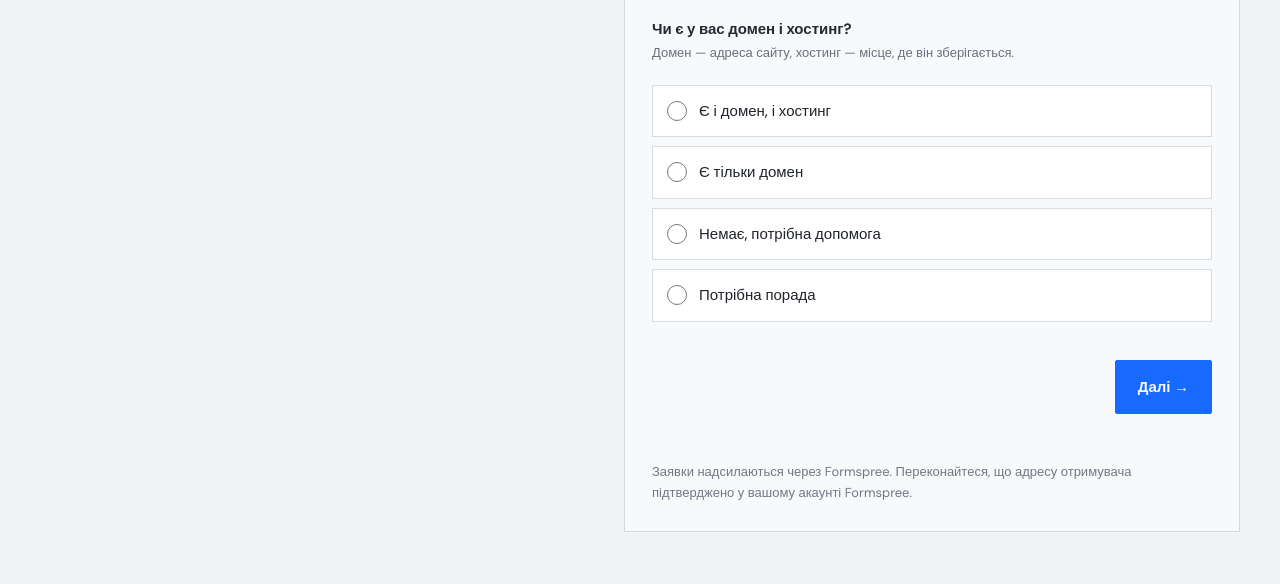
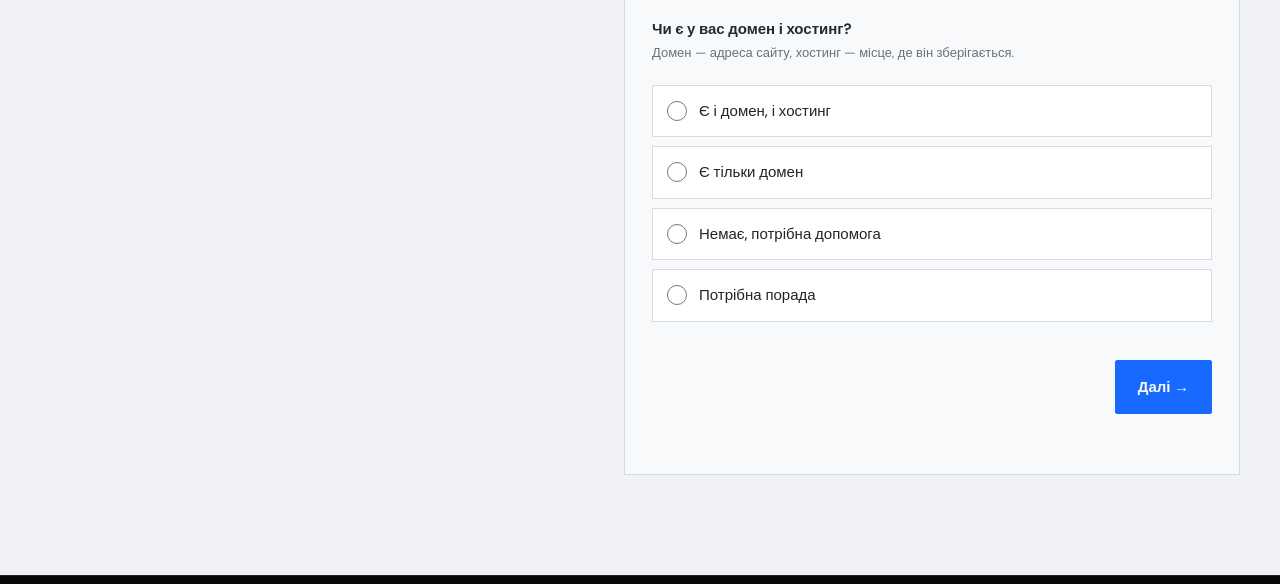
Before and after one commit to aividio888-ai/Forma.Webs, a plain HTML site: page index.html in a window 1280 px wide. Shown: the part 5571-6155 px from the top of the page. Drawn offline with Linux system fonts and the light colour scheme.

Commit message:
Add files via upload

```diff
--- a/index.html
+++ b/index.html
@@ -131,7 +131,7 @@
           <p data-i18n="briefText">Кілька відповідей допоможуть зрозуміти ваш бізнес і підготувати точну розмову — без довгого вступу.</p>
           <ul class="brief-points"><li data-i18n="briefPoint1">Оцінка формату й необхідних функцій</li><li data-i18n="briefPoint2">Питання по інтеграціях і контенту</li><li data-i18n="briefPoint3">Наступний крок і строк відповіді узгодимо напряму</li></ul>
         </div>
-        <form class="brief-form" action="https://formspree.io/f/xjyyvbko" method="POST" enctype="multipart/form-data" data-brief-form>
+        <form class="brief-form" action="https://formspree.io/f/xjyyybko" method="POST" enctype="multipart/form-data" data-brief-form>
           <div class="brief-progress" aria-live="polite">
             <span class="brief-progress-count" data-step-count>01 / 04</span>
             <span class="brief-progress-label" data-step-label data-i18n="formStep1Label">Сайт</span>
@@ -233,7 +233,6 @@
             <button class="button button-submit" type="submit" data-i18n="formSubmit" hidden>Надіслати заявку <span aria-hidden="true">↗</span></button>
           </div>
           <p class="form-message" aria-live="polite"></p>
-          <p class="form-disclaimer" data-i18n="formDisclaimer">Надсилання заявки стане доступним після налаштування адреси отримувача та підключення захищеного обробника форми.</p>
         </form>
       </div>
     </section>
--- a/script.js
+++ b/script.js
@@ -32,7 +32,6 @@ const briefTranslations = {
     formBudgetHint: "Можна приблизно або діапазоном. Це допоможе запропонувати рішення, яке вам підійде.",
     formExtra: "Чи є ще щось, про що ми не спитали?", formConsent: "Я погоджуюсь на обробку персональних даних для відповіді на мій запит.",
     formBack: "← Назад", formNext: "Далі →", formSubmit: "Надіслати бриф ↗",
-    formDisclaimer: "Заявки надсилаються через Formspree. Переконайтеся, що адресу отримувача підтверджено у вашому акаунті Formspree.",
     formInvalid: "Перевірте обов’язкові поля, будь ласка.", formEndpointMissing: "Надсилання ще не налаштоване. Заявку не надіслано — підключимо отримувача, коли ви надасте адресу.",
     formSendSuccess: "Заявку надіслано. Дякуємо! Ми зв’яжемося з вами.", formSendError: "Не вдалося надіслати заявку. Спробуйте ще раз або напишіть нам напряму."
   },
@@ -69,7 +68,6 @@ const briefTranslations = {
     formBudgetHint: "An estimate or range is fine. It helps us suggest a suitable solution.",
     formExtra: "Anything else we should know?", formConsent: "I agree to the processing of my personal data so you can respond to my enquiry.",
     formBack: "← Back", formNext: "Next →", formSubmit: "Send brief ↗",
-    formDisclaimer: "Enquiries are sent via Formspree. Make sure the recipient address is verified in your Formspree account.",
     formInvalid: "Please check the required fields.", formEndpointMissing: "Sending isn't configured yet. Your enquiry was not sent; we'll connect the recipient once you provide the email address.",
     formSendSuccess: "Your enquiry has been sent. Thank you! We'll be in touch.", formSendError: "We couldn't send your enquiry. Please try again or contact us directly."
   },
@@ -106,7 +104,6 @@ const briefTranslations = {
     formBudgetHint: "Eine grobe Schätzung oder Spanne genügt. So können wir eine passende Lösung vorschlagen.",
     formExtra: "Gibt es noch etwas, das wir wissen sollten?", formConsent: "Ich stimme der Verarbeitung meiner personenbezogenen Daten zu, damit Sie meine Anfrage beantworten können.",
     formBack: "← Zurück", formNext: "Weiter →", formSubmit: "Briefing senden ↗",
-    formDisclaimer: "Anfragen werden über Formspree gesendet. Bitte stellen Sie sicher, dass die Empfängeradresse in Ihrem Formspree-Konto bestätigt ist.",
     formInvalid: "Bitte prüfen Sie die Pflichtfelder.", formEndpointMissing: "Der Versand ist noch nicht eingerichtet. Ihre Anfrage wurde nicht gesendet; den Empfänger richten wir ein, sobald Sie die E-Mail-Adresse mitteilen.",
     formSendSuccess: "Ihre Anfrage wurde gesendet. Vielen Dank! Wir melden uns bei Ihnen.", formSendError: "Ihre Anfrage konnte nicht gesendet werden. Bitte versuchen Sie es erneut oder kontaktieren Sie uns direkt."
   }
```
